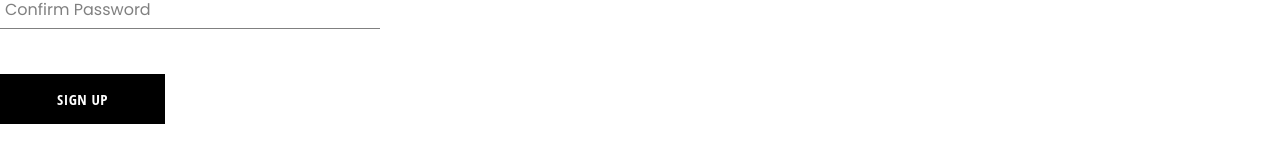
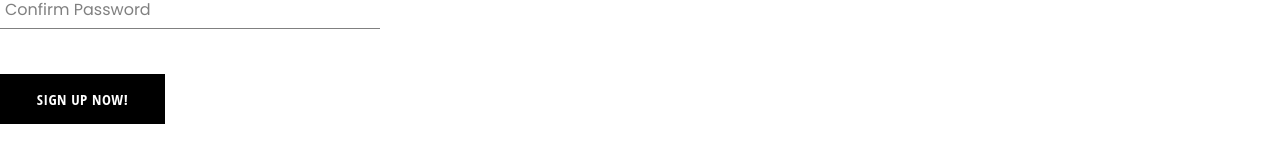
Before and after one commit to Kbandison/suburban-style, a React (Create React App) app: page /sign-in in a window 1280 px wide. Shown: the part 588-750 px from the top of the page. Built offline with nearby package versions, Linux system fonts and the light colour scheme.

Commit message:
added styling to sign up form and buttons

```diff
--- a/src/components/sign-up-form/sign-up-form.component.jsx
+++ b/src/components/sign-up-form/sign-up-form.component.jsx
@@ -91,7 +91,7 @@
           name="confirmPassword"
           value={confirmPassword}
         />
-        <Button type="submit">Sign Up</Button>
+        <Button type="submit">Sign Up Now!</Button>
       </form>
     </div>
   );
```
